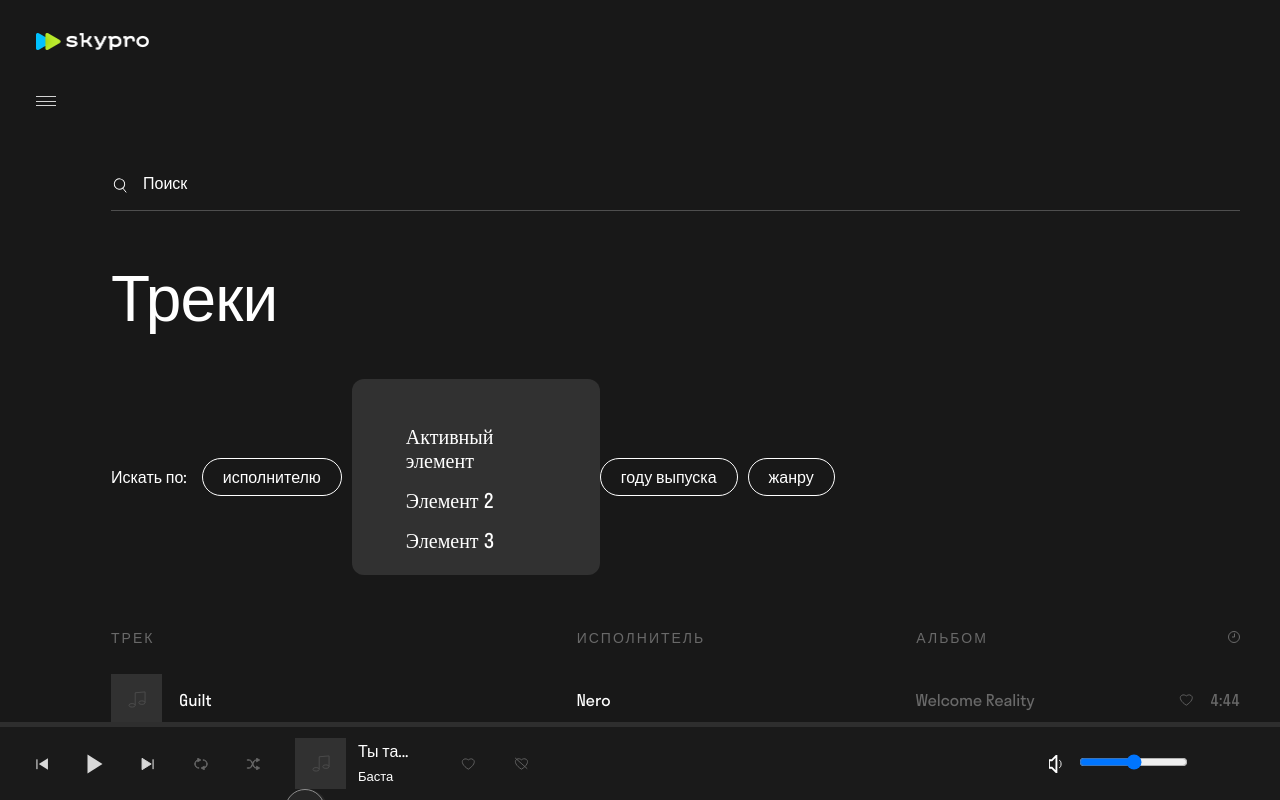
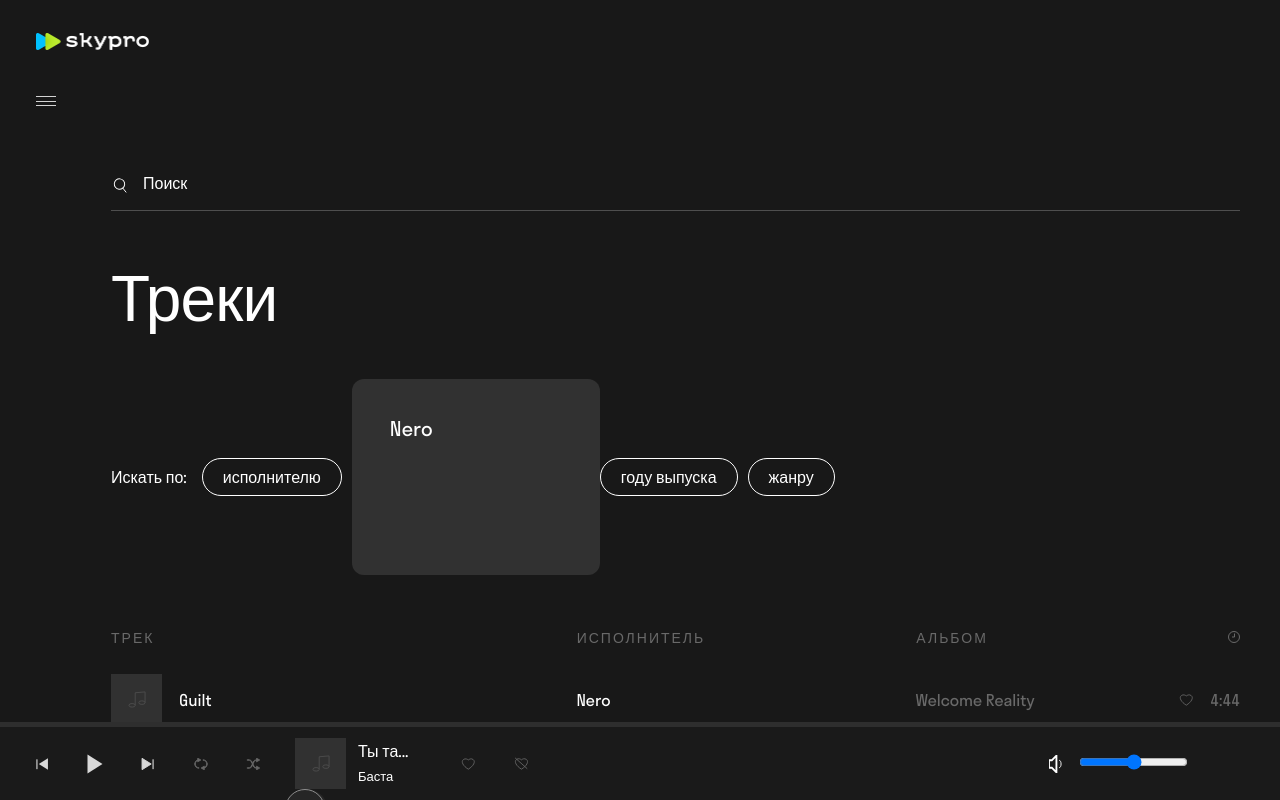
Before and after one commit to Vladislava9/skypro-music, a React (Create React App) app: page / in a window 1280 px wide. Both pictures are taken after a click on the element "исполнителю". Built offline with nearby package versions, Linux system fonts and the light colour scheme.

Commit message:
made filterItem

```diff
--- a/src/App.jsx
+++ b/src/App.jsx
@@ -1,9 +1,9 @@
 import React from 'react'
 import './App.css'
 import NavMenu from './components/NavMenu'
-import TrackList from './components/TrackList'
 import AudioPlayer from './components/AudioPlayer'
 import Sidebar from './components/Sidebar'
+import TrackList from './components/Track/TrackList'
 
 
 function App(props) {
--- a/src/components/AudioPlayer.jsx
+++ b/src/components/AudioPlayer.jsx
@@ -1,7 +1,7 @@
 import React, { useState } from "react";
-import TrackPlay from "./TrackPlay";
 import Volume from "./Volume";
 import SkeletonPlayTrack from "./skeleton/SkeletonPlayTrack";
+import TrackPlay from "./Track/TrackPlay";
 
 function AudioPlayer() {
   const [isVisible, setIsVisible] = useState(false);
--- a/src/components/Filter.jsx
+++ /dev/null
@@ -1,27 +0,0 @@
-import React, { useState } from "react";
-import FilterButton from "./FilterButton";
-
-function Filter() {
-  const [activeFilter, setActiveFilter] = useState(null);
-
-  const selectFilter = (filter) => {
-     if (filter === activeFilter) {
-      setActiveFilter(null);
-      return;
-     }
-     setActiveFilter(filter);
-  }
-
-  return (
-    <div className="centerblock__filter filter">
-      <div className="filter__title">Искать по:</div>
-      <FilterButton  filterList={""} title={"исполнителю"} isOpen={activeFilter === "author"} onClick={() => selectFilter("author")}/>
-      <FilterButton  filterList={""} title={"году выпуска"} isOpen={activeFilter === "year"} onClick={() => selectFilter("year")}/>
-      <FilterButton  filterList={""} title={"жанру"} isOpen={activeFilter === "style"} onClick={() => selectFilter("style")}/>
-    </div>
-  );
-}
-
-export default Filter;
-
-// Передать массив
--- /dev/null
+++ b/src/components/Filter/Filter.jsx
@@ -0,0 +1,44 @@
+import React, { useState } from "react";
+import FilterButton from "./FilterButton";
+import { authorItem, yearItem, genreItem} from "./data";
+
+function Filter() {
+  const [activeFilter, setActiveFilter] = useState(null);
+
+  const selectFilter = (filter) => {
+    if (filter === activeFilter) {
+      setActiveFilter(null);
+      return;
+    }
+    setActiveFilter(filter);
+  };
+
+
+  return (
+    <div className="centerblock__filter filter">
+      <div className="filter__title">Искать по:</div>
+      <FilterButton
+        data={authorItem}
+        title={"исполнителю"}
+        isOpen={activeFilter === "author"}
+        onClick={() => selectFilter("author")}
+      />
+      <FilterButton
+        data={yearItem}
+        title={"году выпуска"}
+        isOpen={activeFilter === "year"}
+        onClick={() => selectFilter("year")}
+      />
+      <FilterButton
+        data={genreItem}
+        title={"жанру"}
+        isOpen={activeFilter === "genre"}
+        onClick={() => selectFilter("genre")}
+      />
+    </div>
+  );
+}
+
+export default Filter;
+
+// Передать массив
--- /dev/null
+++ b/src/components/Filter/FilterButton.jsx
@@ -0,0 +1,22 @@
+import React from "react";
+
+function FilterButton({ title, isOpen, onClick, data }) {
+  return (
+    <>
+      <div className="filter__button button-author _btn-text" onClick={onClick}>
+        {title}
+      </div>
+      {isOpen && (
+        <div className="filter-list">
+          <ul className="filter-listitems">
+            {data.map((item, index) => (
+              <li key={index}>{item}</li>
+            ))}
+          </ul>
+        </div>
+      )}
+    </>
+  );
+}
+
+export default FilterButton;
--- a/src/components/Filter/data.js
+++ b/src/components/Filter/data.js
@@ -0,0 +1,3 @@
+export const authorItem = ["Nero"]
+export const yearItem = ["2021", "2022", "2023"]
+export const genreItem = ["Рок", "Хип-хоп", "Поп-музыка", "Техно", "Инди"]
--- a/src/components/FilterButton.jsx
+++ /dev/null
@@ -1,18 +0,0 @@
-import React, { useState } from "react";
-import FilterList from "./FilterList";
-
-
-
-function FilterButton({title, setActiveFilter, isOpen, onClick}) {
-
-  return (
-    <>
-      <div className="filter__button button-author _btn-text" onClick={onClick}>
-        {title}
-      </div>
-      {isOpen && <FilterList/>}
-    </>
-  );
-}
-
-export default FilterButton;
--- a/src/components/FilterList.jsx
+++ /dev/null
@@ -1,15 +0,0 @@
-import React from "react";
-
-function FilterList() {
-    return (    <div className="filter-list">
-    <ul className="filter-listitems">
-      <li className="filter-listitem filter-listitem--active">
-        Активный элемент
-      </li>
-      <li className="filter-listitem">Элемент 2</li>
-      <li className="filter-listitem">Элемент 3</li>
-    </ul>
-  </div> );
-}
-
-export default FilterList;
```
Also changed, not shown: src/components/Filter/FilterList.jsx (added, +15 -0 lines), src/components/Track/TrackList.jsx (renamed from src/components/TrackList.jsx, +13 -6 lines), src/components/Track/Track.jsx (renamed from src/components/track.jsx), src/components/Track/TrackPlay.jsx (renamed from src/components/TrackPlay.jsx).
